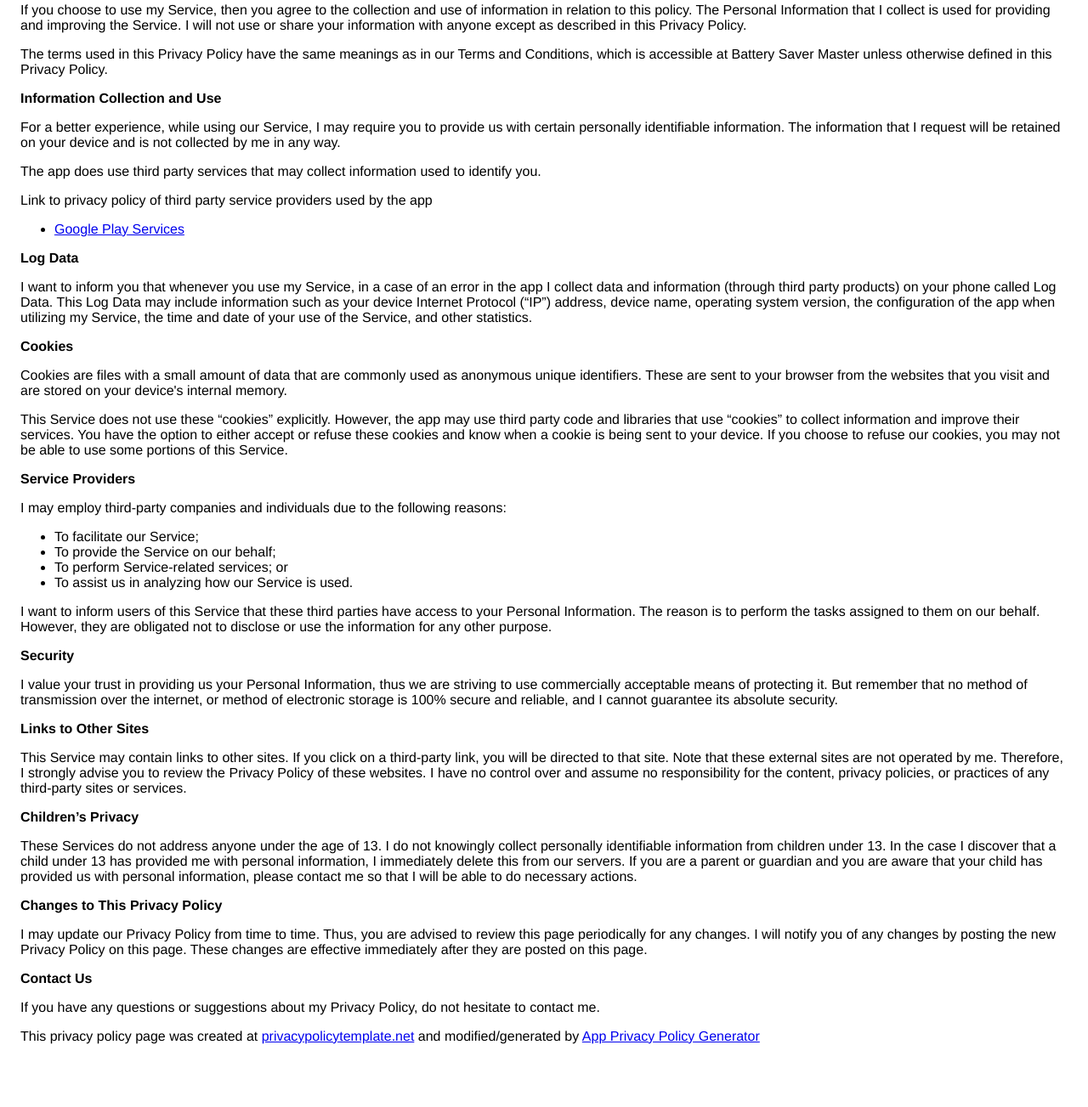
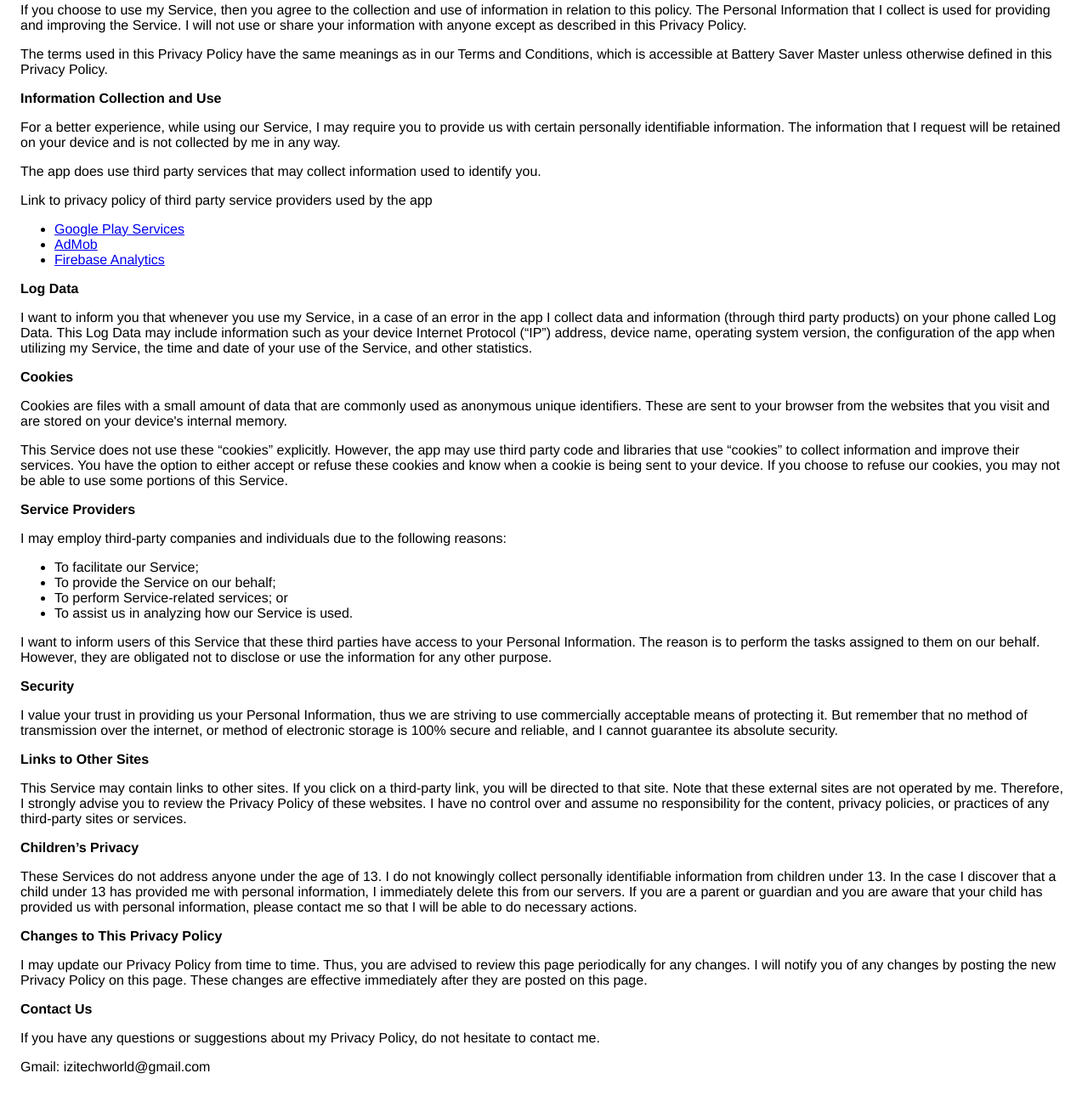
Before and after one commit to ilivesus/izitechworld.github.io, a plain HTML site: page index.html in a window 1280 px wide. Shown: the part 157-1460 px from the top of the page at 85% size. Before the commit the page ends 1426 px from the top, so only its background shows below. Drawn offline with Linux system fonts and the light colour scheme.

Commit message:
update policy

```diff
--- a/index.html
+++ b/index.html
@@ -19,7 +19,7 @@
                     accessible at Battery Saver Master unless otherwise defined in this Privacy Policy.
                   </p> <p><strong>Information Collection and Use</strong></p> <p>For a better experience, while using our Service, I may require you to provide us with certain
                     personally identifiable information. The information that I request will be retained on your device and is not collected by me in any way.
-                  </p> <p>The app does use third party services that may collect information used to identify you.</p> <div><p>Link to privacy policy of third party service providers used by the app</p> <ul><li><a href="https://www.google.com/policies/privacy/" target="_blank">Google Play Services</a></li><!----><!----><!----><!----><!----><!----><!----></ul></div> <p><strong>Log Data</strong></p> <p> I want to inform you that whenever you use my Service, in a case of
+                  </p> <p>The app does use third party services that may collect information used to identify you.</p> <div><p>Link to privacy policy of third party service providers used by the app</p> <ul><li><a href="https://www.google.com/policies/privacy/" target="_blank">Google Play Services</a></li><li><a href="https://support.google.com/admob/answer/6128543?hl=en" target="_blank">AdMob</a></li><li><a href="https://firebase.google.com/policies/analytics" target="_blank">Firebase Analytics</a></li><!----><!----><!----><!----><!----></ul></div> <p><strong>Log Data</strong></p> <p> I want to inform you that whenever you use my Service, in a case of
                     an error in the app I collect data and information (through third party products) on your phone
                     called Log Data. This Log Data may include information such as your device Internet Protocol (“IP”) address,
                     device name, operating system version, the configuration of the app when utilizing my Service,
@@ -54,8 +54,7 @@
                     this page.
                   </p> <p><strong>Contact Us</strong></p> <p>If you have any questions or suggestions about my Privacy Policy, do not hesitate to contact
                     me.
-                  </p> <p>This privacy policy page was created at <a href="https://privacypolicytemplate.net" target="_blank">privacypolicytemplate.net</a>
-                    and modified/generated by <a href="https://app-privacy-policy-generator.firebaseapp.com/" target="_blank">App
-                      Privacy Policy Generator</a></p>
+                  </p>
+                  <p>Gmail: izitechworld@gmail.com</p>
     </body>
     </html>
```
